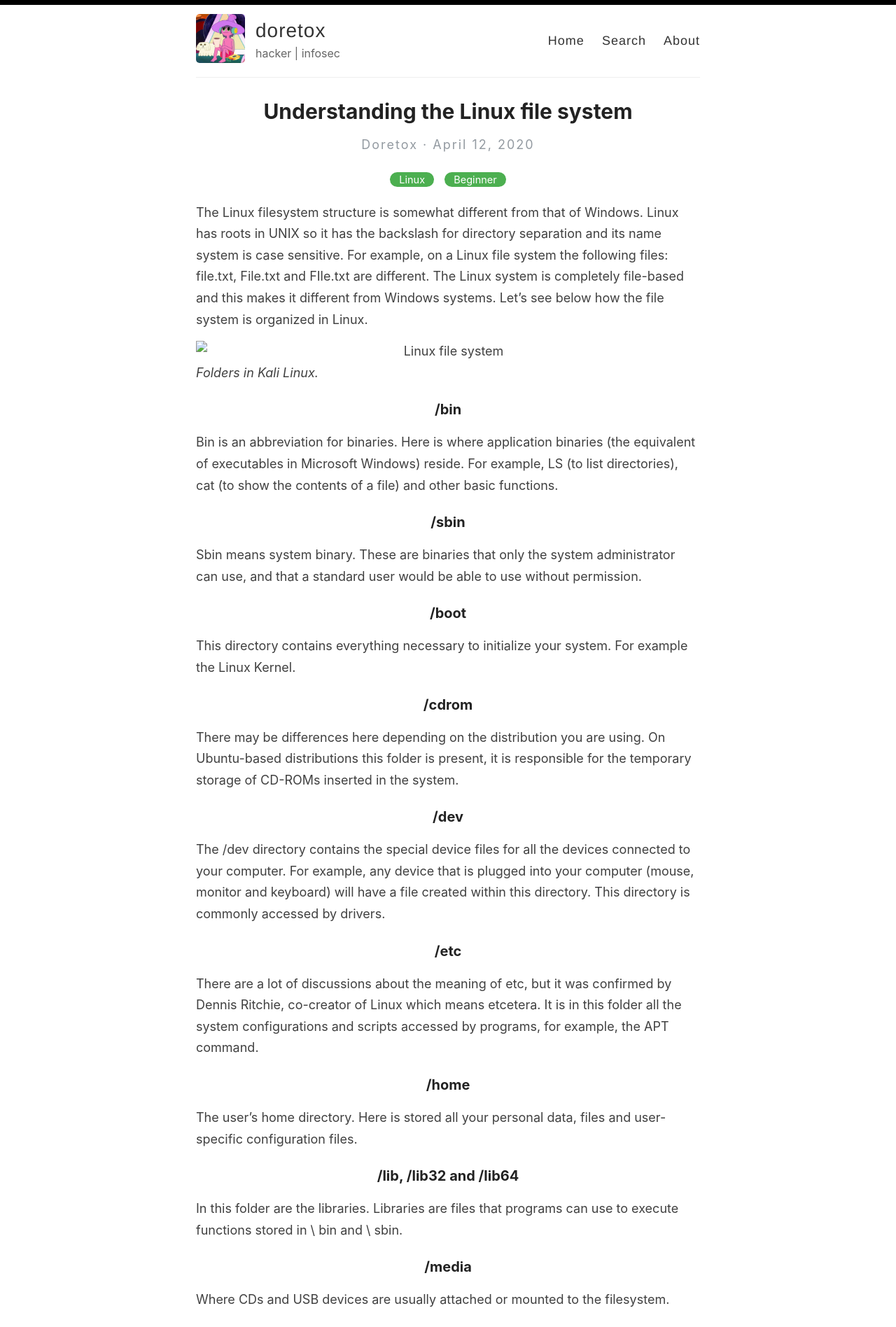
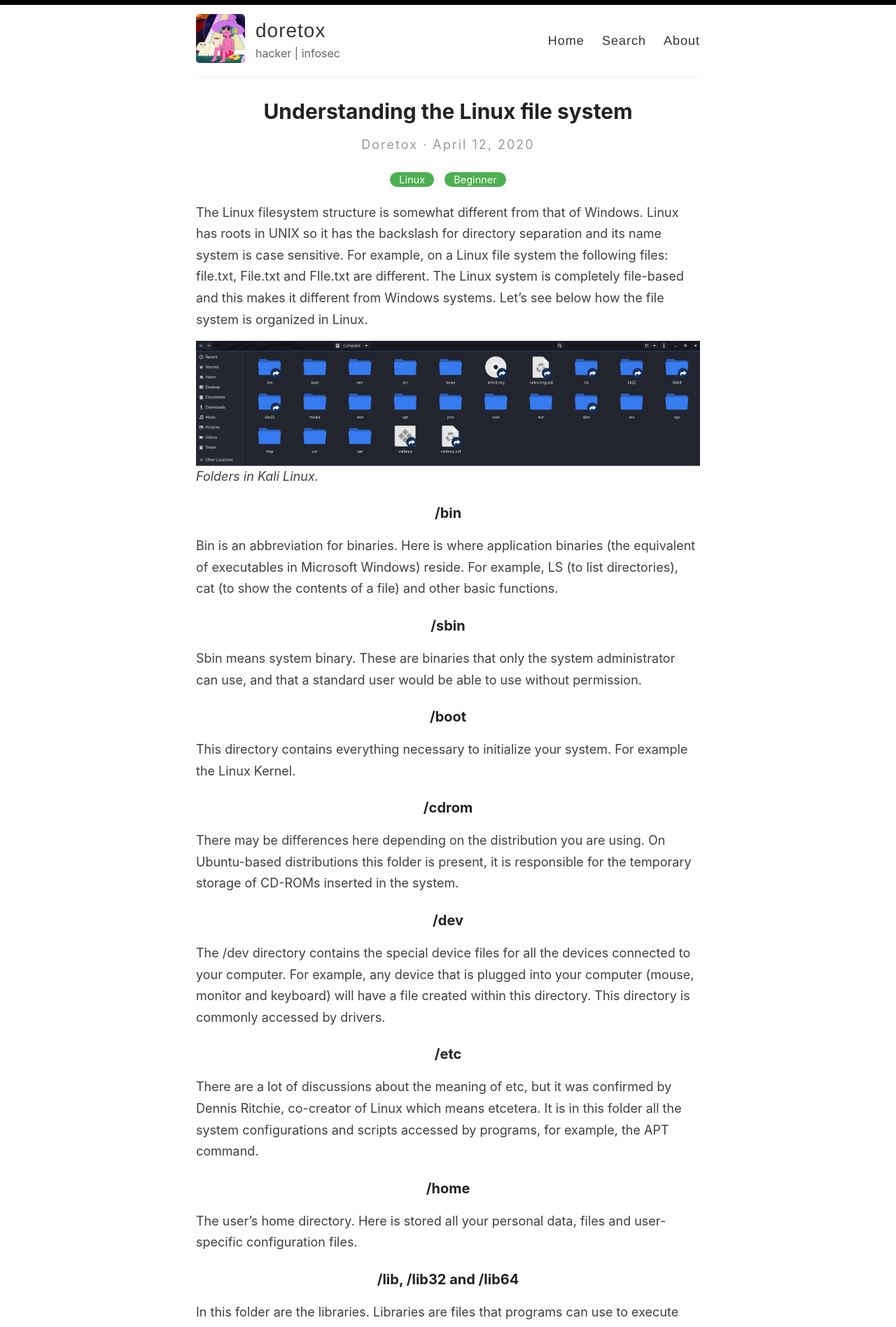
Before and after one commit to filipemosca/doretox.github.io, a Jekyll site: the page built from _posts/2020-04-13-linux-file-system.md, in a window 1280 px wide. Shown: the top 1896 px of the page at 70% size. Built offline with Jekyll 4.4.1, drawn with Linux system fonts in a browser that asks for light colours.

Commit message:
update linux post

```diff
--- a/_posts/2020-04-13-linux-file-system.md
+++ b/_posts/2020-04-13-linux-file-system.md
@@ -10,7 +10,7 @@ The Linux filesystem structure is somewhat different from that of Windows. Linux
 For example, on a Linux file system the following files: file.txt, File.txt and FIle.txt are different.
 The Linux system is completely file-based and this makes it different from Windows systems. Let's see below how the file system is organized in Linux.
 
-![Linux file system](/assets/img/linux-file-system/folders.jpg)
+![Linux file system](/images/linux-file-system/folders.jpg)
 *Folders in Kali Linux.*
 
 ### /bin
```
Also changed, not shown: favicon.ico (deleted), favicon.png (added), images/d-icon.png (deleted), images/favicon-32x32.png (deleted), images/linux-file-system/folders.jpg (added), images/reverie-text.png (deleted).
